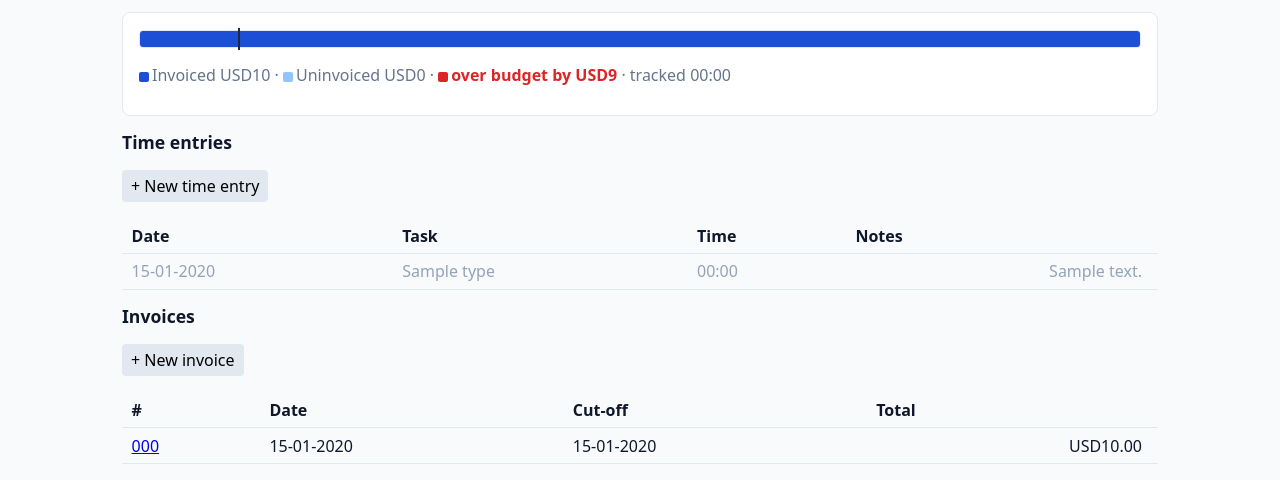
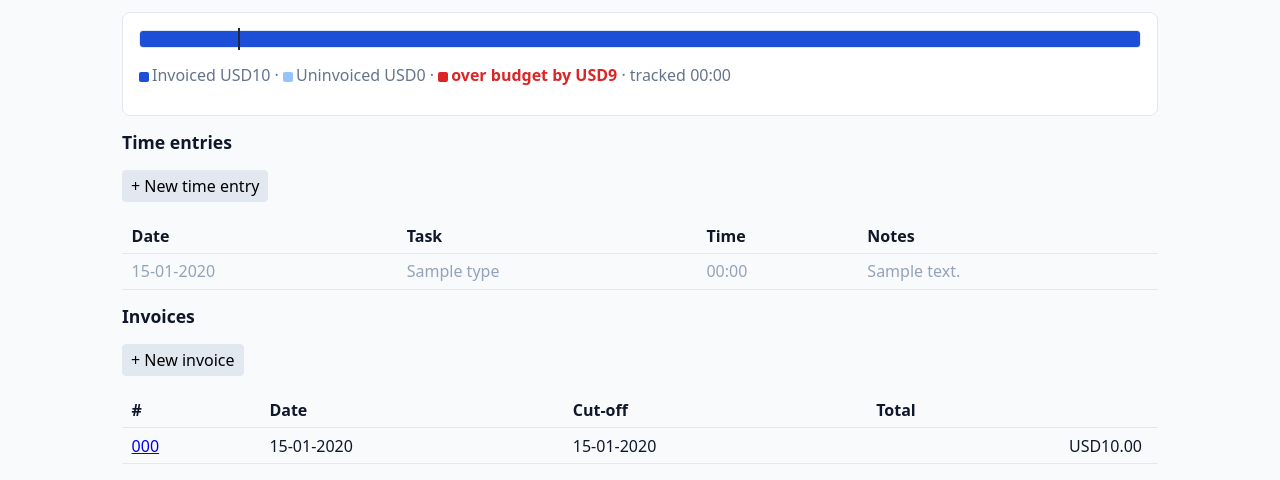
Before and after one commit to aaronschiff/mytime, a FastAPI app: page /projects/1 in a window 1280 px wide. Shown: the part 242-722 px from the top of the page. Run offline with FastAPI, Linux system fonts and the light colour scheme; tables that the repository leaves empty hold one stand-in row (values such as "Sample post").

Commit message:
fix: left-align Notes column in project-detail time-entry table
The global td:last-child right-align rule (intended for the actions and
invoice-total columns) was catching the Notes column, which is the last
cell in the project-detail table. Scope a td.notes:last-child override
so Notes aligns left with its header.

Co-Authored-By: Claude Opus 4.8 <noreply@anthropic.com>

```diff
--- a/mytime/static/app.css
+++ b/mytime/static/app.css
@@ -45,6 +45,7 @@ button.btn-cancel { color:#475569; }
 .elapsed { font-variant-numeric:tabular-nums; }
 [data-total-seconds] { font-variant-numeric:tabular-nums; }
 td:last-child { white-space:nowrap; text-align:right; padding-right:1rem; }
+td.notes:last-child { text-align:left; padding-right:.6rem; }
 form + form { margin-left:.5rem; }
 button.current { background:#334155; color:#fff; border-color:#334155; }
 #add-form { display:flex; gap:.5rem; align-items:center; }
--- a/mytime/templates/_project_detail_body.html
+++ b/mytime/templates/_project_detail_body.html
@@ -14,7 +14,7 @@
   {% for e in entries %}
     <tr class="{{ 'locked' if e.invoice_id }}">
       <td class="nowrap tabnum">{{ e.entry_date | date }}</td><td>{{ task_names[e.task_type_id] }}</td>
-      <td class="tabnum">{{ e.seconds | hm }}</td><td>{{ (e.notes or "") | truncate_words }}</td>
+      <td class="tabnum">{{ e.seconds | hm }}</td><td class="notes">{{ (e.notes or "") | truncate_words }}</td>
     </tr>
   {% endfor %}
   </tbody>
```
